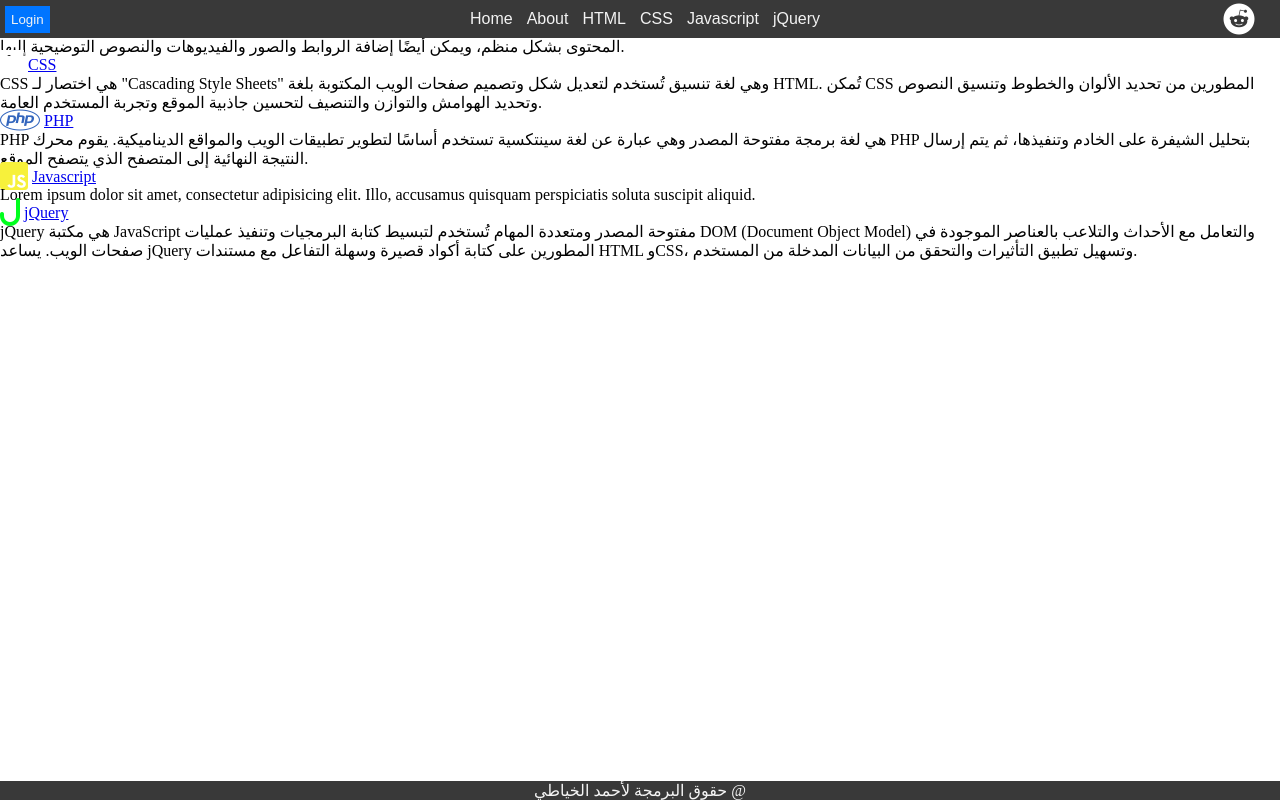
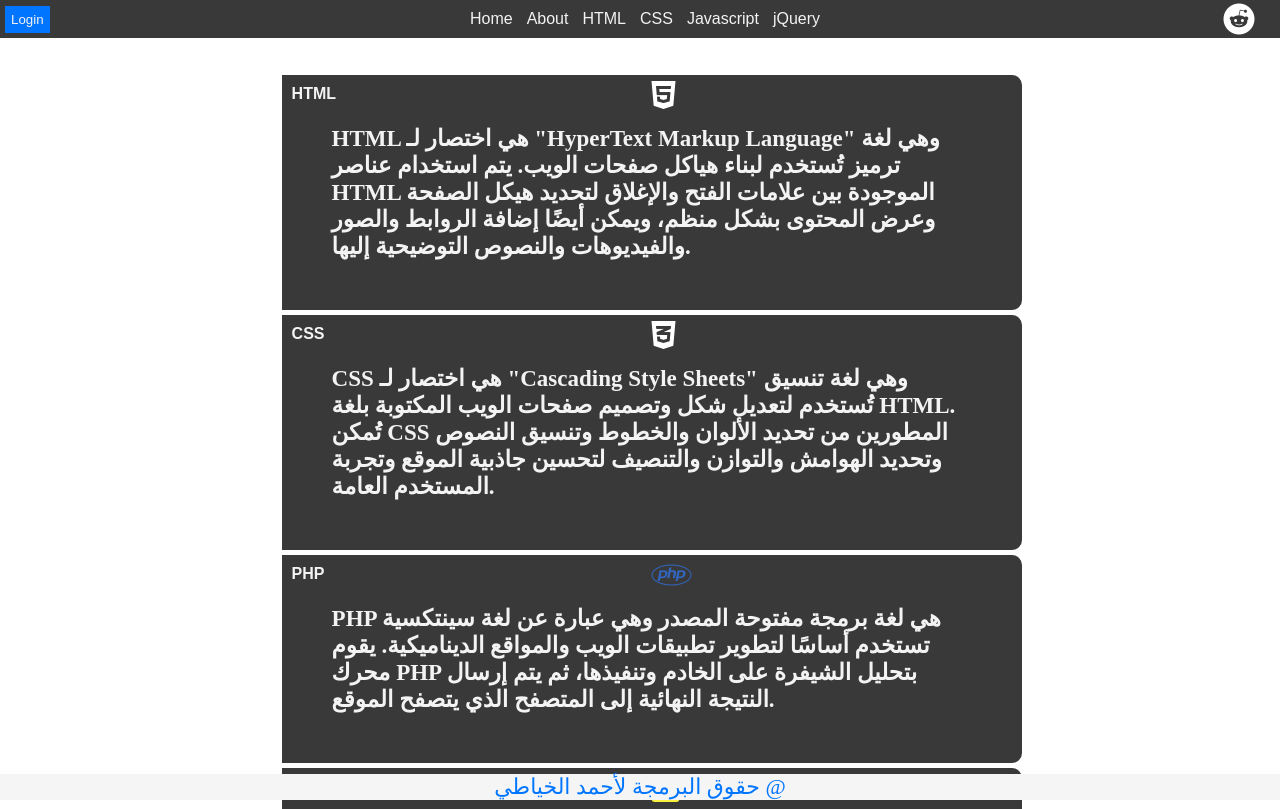
Before and after one commit to ahmex-25/responsiv-navbar2, a plain HTML site: page index.html in a window 1280 px wide. Shown: the top 809 px of the page. Drawn offline with Linux system fonts and the light colour scheme; a web font is replaced by a local one.

Commit message:
تحديث تصميم

```diff
--- a/style.css
+++ b/style.css
@@ -4,7 +4,11 @@
 *{
     padding: 0;
     margin: 0;
+    user-select:  none;
+    color-scheme: red;
+
 }
+
 :root {
     --MainColor:#0075ff;
     --SecondryColor:#393939;
@@ -15,9 +19,7 @@
     --BackgroundsDiv: #f5f5f5;
     --BorderNone: none;
 }
-body {
 
-}
 nav{
     background-color: var(--SecondryColor);
     display:flex ;
@@ -25,8 +27,10 @@ nav{
     align-items: center;
     padding-top:10px;
     padding-bottom:10px;
-    position: absolute;
+    position: fixed;
+    top: 0;
     width: 100%;
+    z-index: 10;
 
 
 }
@@ -69,35 +73,85 @@ li{
 
 
 footer {
-    background-color: var(--SecondryColor);
+    background-color: var(--BackgroundsDiv);
     color: var(--BackgroundsDiv);
     text-align: center;
     position: fixed;
     bottom: 0;
     width: 100%;
     font-family: var(--TextArabicFont);
+    color: var(--MainColor);
+    font-size: 22px;
+
 
 }
 footer a{
     text-decoration: none;
-    color: var(--BackgroundsDiv);
+    color: var(--MainColor);
 }
 
 
 
 
+.html_div{
+    background-color: var(--SecondryColor);
+    width: 50%;
+    padding: 50px;
+    margin: auto;
+    position: relative;
+    border-radius: 0 10px 10px 0;
+}
+.html_div a,
+.css_div a{
+    /* text-align: center; */
+    font-family: var(--ModelFont);
+    color: var(--ModelsColor);
+    position: absolute;
+    top: 0;
+    left: 0;
+    padding: 10px;
+    font-weight: bold;
+    text-decoration: none;
+
+
+}
+
+.html_div p,
+.css_div p {
+    color: var(--ModelsColor);
+    font-family: var(--TextArabicFont);
+    font-weight: 700;
+    font-size: 23px;
+
+
+}
+.fa-html5,
+.fa-css3-alt,
+.fa-square-js,
+.fa-php,
+.fa-j{
+    position: absolute;
+    left: 50%;
+    top: 20px;
+
+}
+.css_div {
+    background-color: var(--SecondryColor);
+    width: 50%;
+    padding: 50px;
+    margin: auto;
+    position: relative;
+    top: 70px;
+    border-radius: 0 10px 10px 0;
+}
 
 
 
-
-
-
-
-
-
-
-
-
+.css_div  {
+    width: 50%;
+    padding: 50px;
+    margin: 5px 22%;
+}
 
 
 
@@ -113,6 +167,9 @@ footer a{
     .LoginIn {
         display: none;
     }
+    footer {
+        display: none;
+    }
     nav a{
         font-size: 10px;
     }
```
